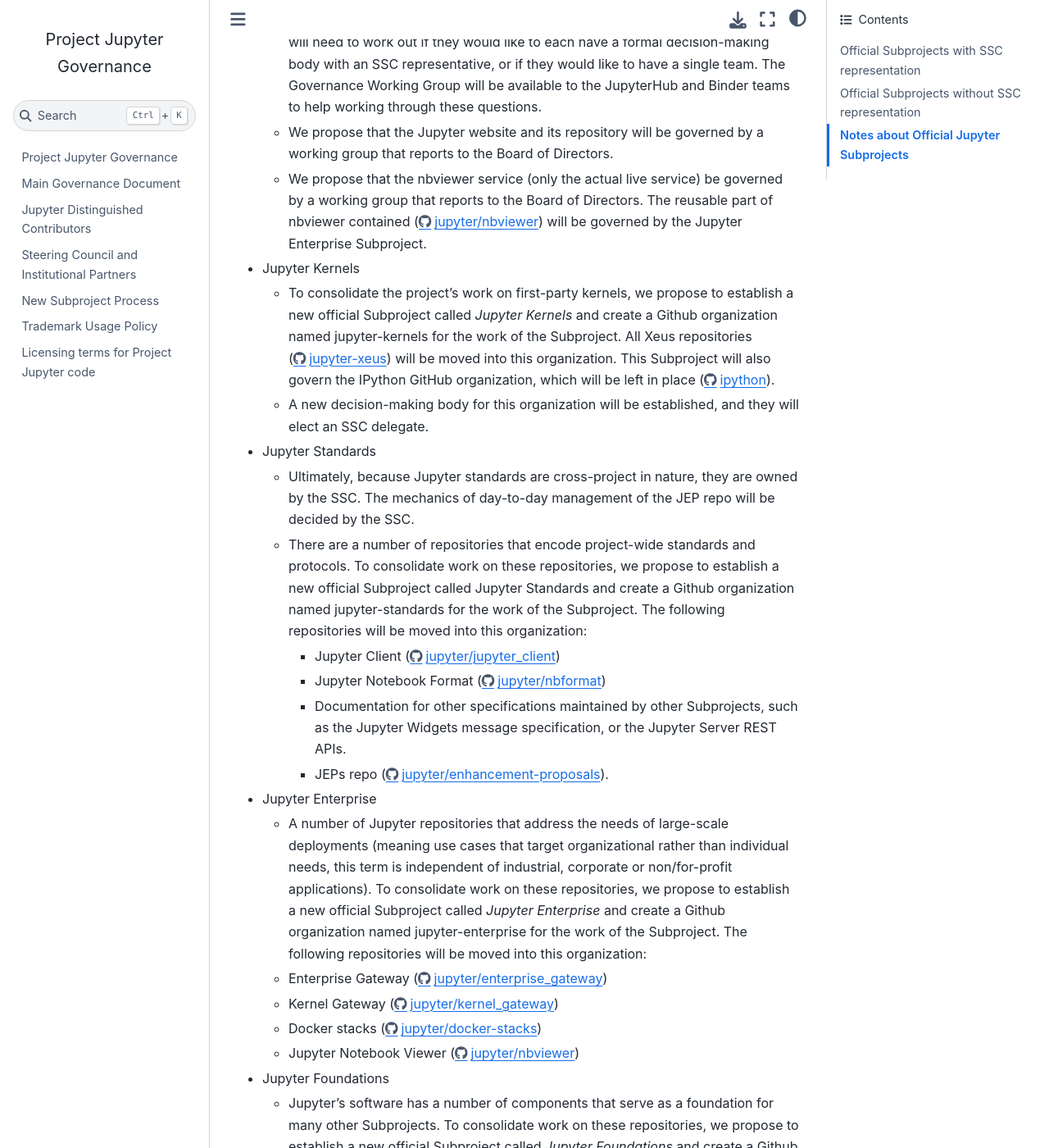
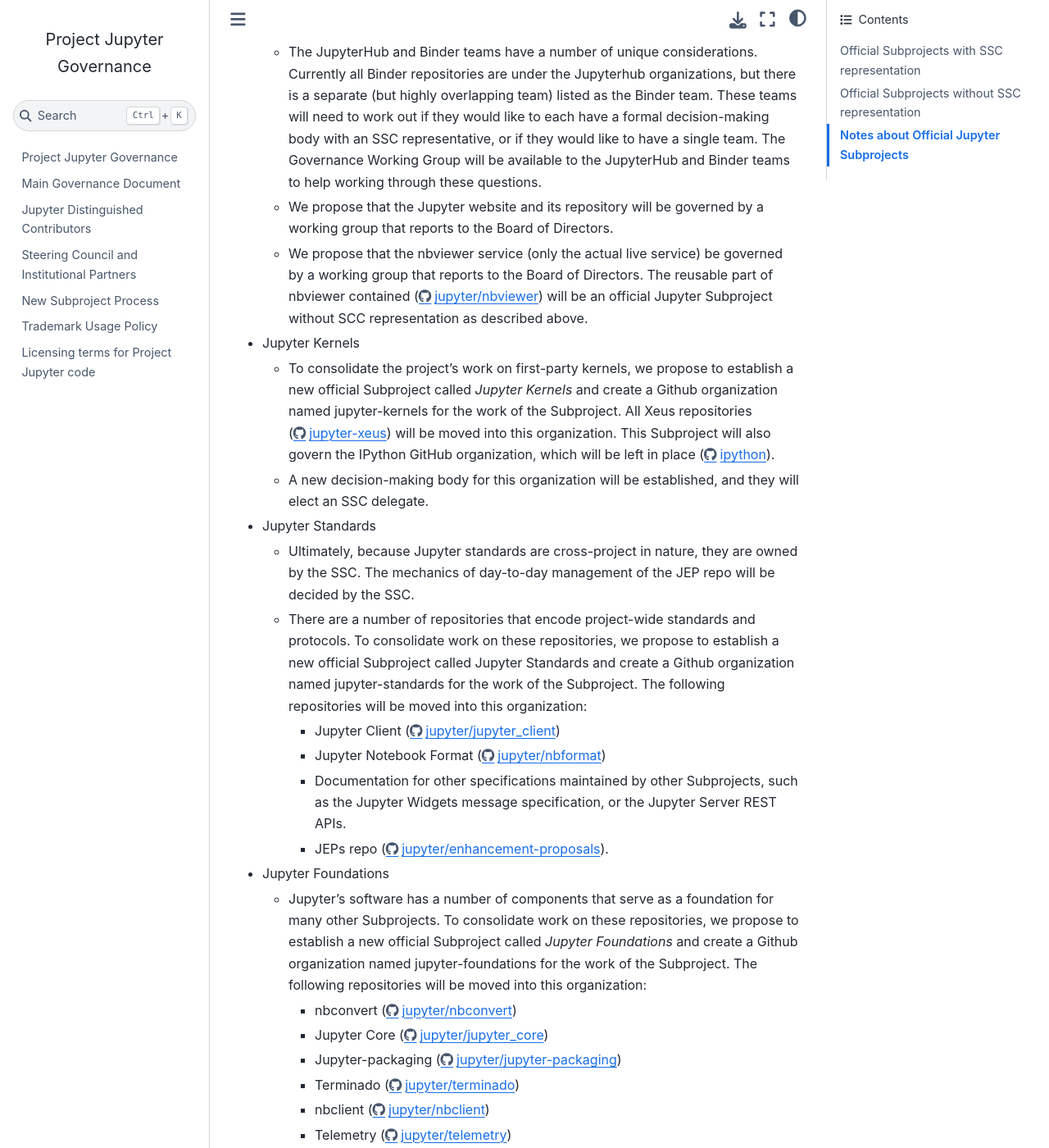
Before and after one commit to jupyter/governance, a Jupyter Book: the page built from list_of_subprojects.md, in a window 1280 px wide and 1400 px high, scrolled down 2262 px. Shown: the whole window at 82% size. Built offline with Jupyter Book 1.0.4 settings and Sphinx 7.4.7 and the Sphinx Book theme 1.1.4, drawn with Linux system fonts in a browser that asks for light colours; pages that are not in the unit, such as notebooks, are missing from menus; some of the changed text lies outside the part shown.

Commit message:
Dissolve Jupyter Enterprise Subproject and relocate its repositories

```diff
--- a/list_of_subprojects.md
+++ b/list_of_subprojects.md
@@ -21,7 +24,6 @@
   - IPython (https://github.com/ipython/ipython)
 - Jupyter Foundations
 - Jupyter Standards
-- Jupyter Enterprise
 - Jupyter Security
 
 ### Official Subprojects without SSC representation
@@ -42,7 +45,7 @@
   - In general Jupyter services such as Binder, nbviewer, and the Jupyter website involve legal, financial, and operational matters. As such, we are proposing that the actual services are managed by working groups that report to the Board of Directors, who can provide the needed support and oversight. For example, if we want to hire full or part time staff to maintain or operate these services, the Board of Directors would be responsible for raising funds, hiring, and managing those staff.
   - The JupyterHub and Binder teams have a number of unique considerations. Currently all Binder repositories are under the Jupyterhub organizations, but there is a separate (but highly overlapping team) listed as the Binder team. These teams will need to work out if they would like to each have a formal decision-making body with an SSC representative, or if they would like to have a single team. The Governance Working Group will be available to the JupyterHub and Binder teams to help working through these questions.
   - We propose that the Jupyter website and its repository will be governed by a working group that reports to the Board of Directors.
-  - We propose that the nbviewer service (only the actual live service) be governed by a working group that reports to the Board of Directors. The reusable part of nbviewer contained (https://github.com/jupyter/nbviewer) will be governed by the Jupyter Enterprise Subproject.
+  - We propose that the nbviewer service (only the actual live service) be governed by a working group that reports to the Board of Directors. The reusable part of nbviewer contained (https://github.com/jupyter/nbviewer) will be an official Jupyter Subproject without SCC representation as described above.
 - Jupyter Kernels
   - To consolidate the project’s work on first-party kernels, we propose to establish a new official Subproject called _Jupyter Kernels_ and create a Github organization named jupyter-kernels for the work of the Subproject. All Xeus repositories (https://github.com/jupyter-xeus) will be moved into this organization. This Subproject will also govern the IPython GitHub organization, which will be left in place (https://github.com/ipython).
   - A new decision-making body for this organization will be established, and they will elect an SSC delegate.
@@ -53,12 +56,6 @@
     - Jupyter Notebook Format (https://github.com/jupyter/nbformat)
     - Documentation for other specifications maintained by other Subprojects, such as the Jupyter Widgets message specification, or the Jupyter Server REST APIs.
     - JEPs repo (https://github.com/jupyter/enhancement-proposals).
-- Jupyter Enterprise
-  - A number of Jupyter repositories that address the needs of large-scale deployments (meaning use cases that target organizational rather than individual needs, this term is independent of industrial, corporate or non/for-profit applications). To consolidate work on these repositories, we propose to establish a new official Subproject called _Jupyter Enterprise_ and create a Github organization named jupyter-enterprise for the work of the Subproject. The following repositories will be moved into this organization:
-  - Enterprise Gateway (https://github.com/jupyter/enterprise_gateway)
-  - Kernel Gateway (https://github.com/jupyter/kernel_gateway)
-  - Docker stacks (https://github.com/jupyter/docker-stacks)
-  - Jupyter Notebook Viewer (https://github.com/jupyter/nbviewer)
 - Jupyter Foundations
   - Jupyter’s software has a number of components that serve as a foundation for many other Subprojects. To consolidate work on these repositories, we propose to establish a new official Subproject called _Jupyter Foundations_ and create a Github organization named jupyter-foundations for the work of the Subproject. The following repositories will be moved into this organization:
     - nbconvert (https://github.com/jupyter/nbconvert)
```
Also changed, not shown: other parts of list_of_subprojects.md (+9 -4 lines).
